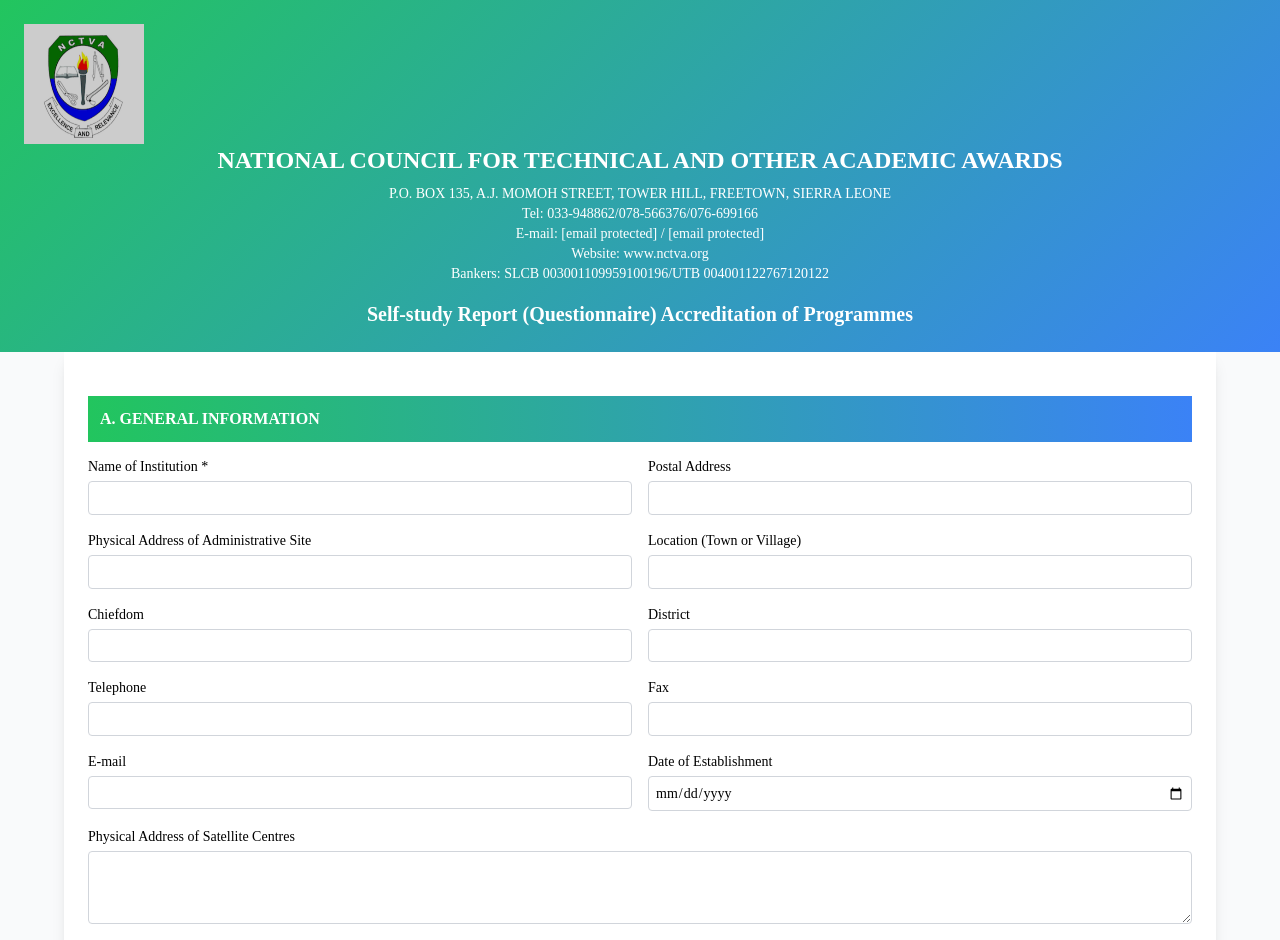
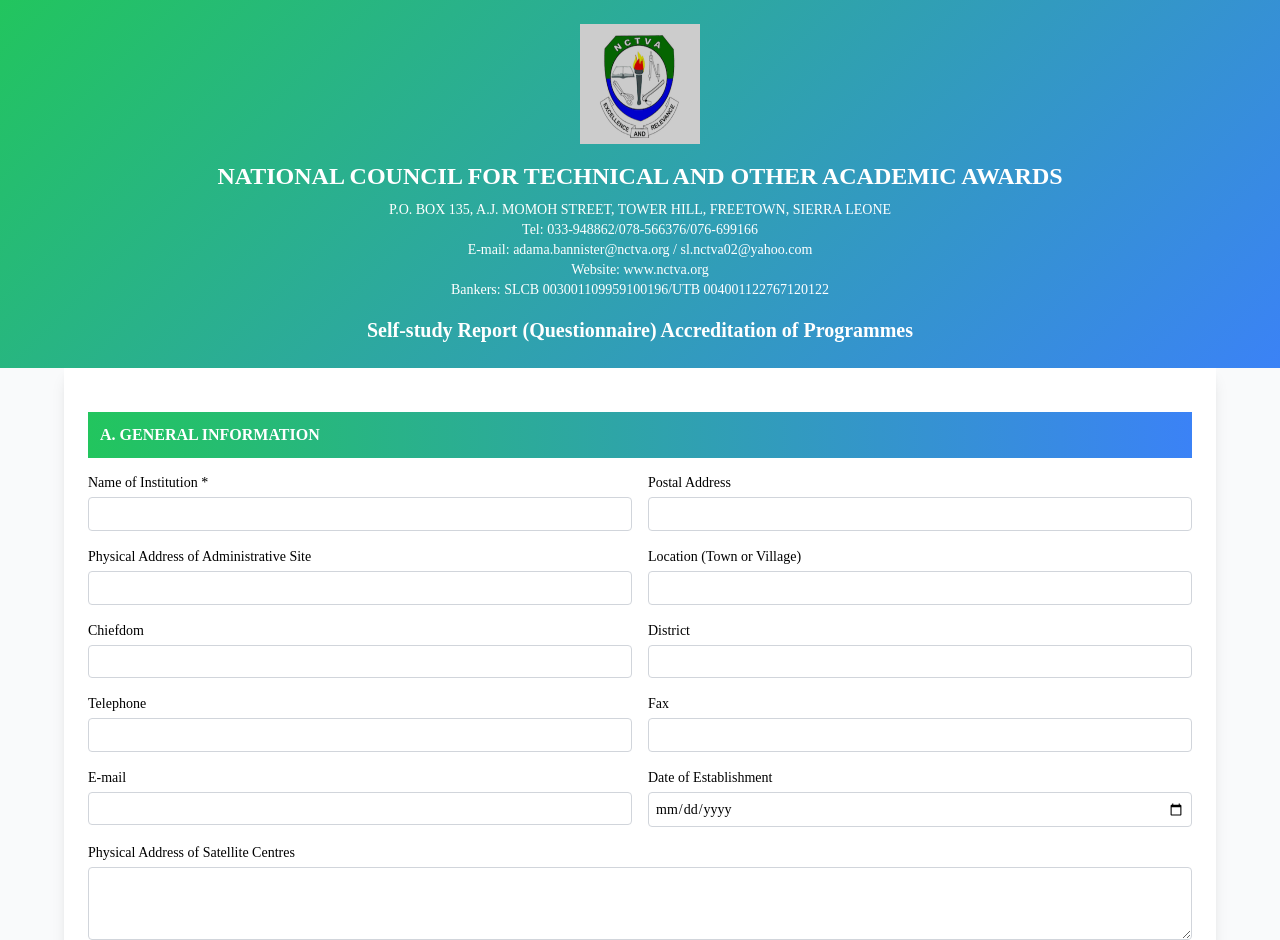
Before and after one commit to gilbertfullah/nctva-form, a plain HTML site: page index.html in a window 1280 px wide. Shown: the top 940 px of the page. Drawn offline with nearby package versions, Linux system fonts and the light colour scheme.

Commit message:
first commit

```diff
--- a/index.html
+++ b/index.html
@@ -157,7 +157,7 @@
 
     <div class="nctva-header text-white p-6 text-center">
       <img
-        class="nctva-logo mr-4"
+        class="nctva-logo mb-4 justify-center mx-auto"
         src="logo.jpg"
         alt="NCTVA Logo"
         width="120"
@@ -178,14 +178,14 @@
               href="/cdn-cgi/l/email-protection"
               class="__cf_email__"
               data-cfemail="670603060a0649050609090e1413021527090413110649081500"
-              >[email&#160;protected]</a
+              >adama.bannister@nctva.org</a
             >
             /
             <a
               href="/cdn-cgi/l/email-protection"
               class="__cf_email__"
               data-cfemail="ee9d82c0808d9a988fdedcae978f868181c08d8183"
-              >[email&#160;protected]</a
+              >sl.nctva02@yahoo.com</a
             >
           </p>
           <p class="text-sm">Website: www.nctva.org</p>
```
